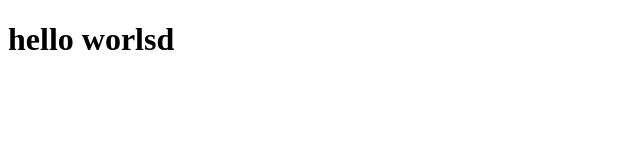
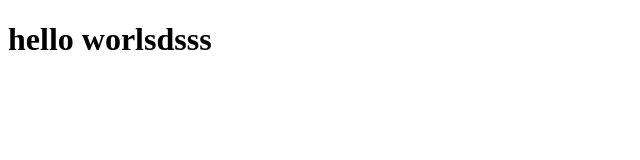
Before and after one commit to usman12344/git-test, a plain HTML site: page index.html in a window 1280 px wide. Shown: the full height of the page, 0-640 px from the left. Drawn offline with Linux system fonts and the light colour scheme.

Commit message:
tambah lagi

```diff
--- a/index.html
+++ b/index.html
@@ -7,6 +7,6 @@
     <title>Coba git remote</title>
 </head>
 <body>
-    <h1>hello worlsd</h1>
+    <h1>hello worlsdsss</h1>
 </body>
 </html>
```
